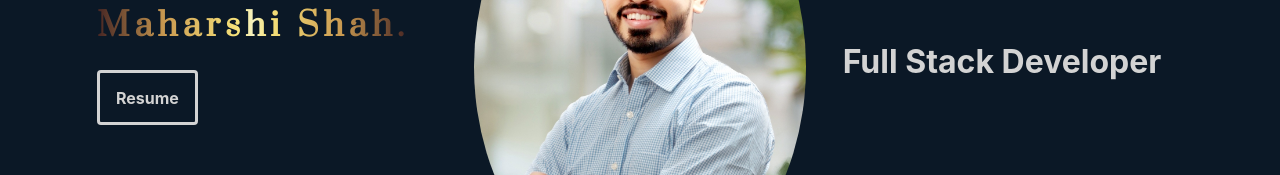
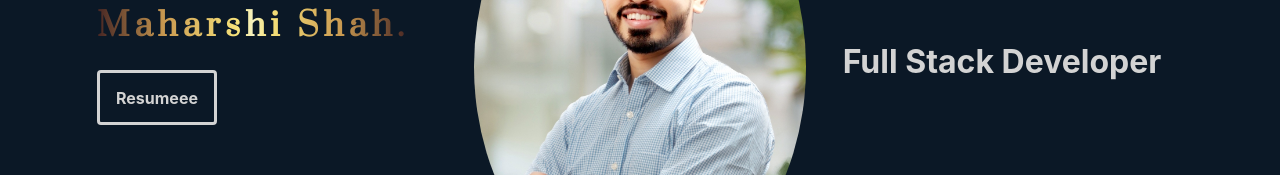
Before and after one commit to maharshi66/portfolio, a React (Create React App) app: page / in a window 1280 px wide. Shown: the part 309-484 px from the top of the page. Built offline with nearby package versions, Linux system fonts and the light colour scheme.

Commit message:
Test commit

```diff
--- a/src/sections/HomeSection.js
+++ b/src/sections/HomeSection.js
@@ -20,7 +20,7 @@ const HomeSection = () => {
                         <Brand text='Maharshi Shah.'/>
                     </Row>
                     <Row>
-                        <button className='btn border-gradient border-gradient-color'>Resume</button>
+                        <button className='btn border-gradient border-gradient-color'>Resumeee</button>
                     </Row>
                 </Col>
                 <Col xs={12} md={4}>
```
